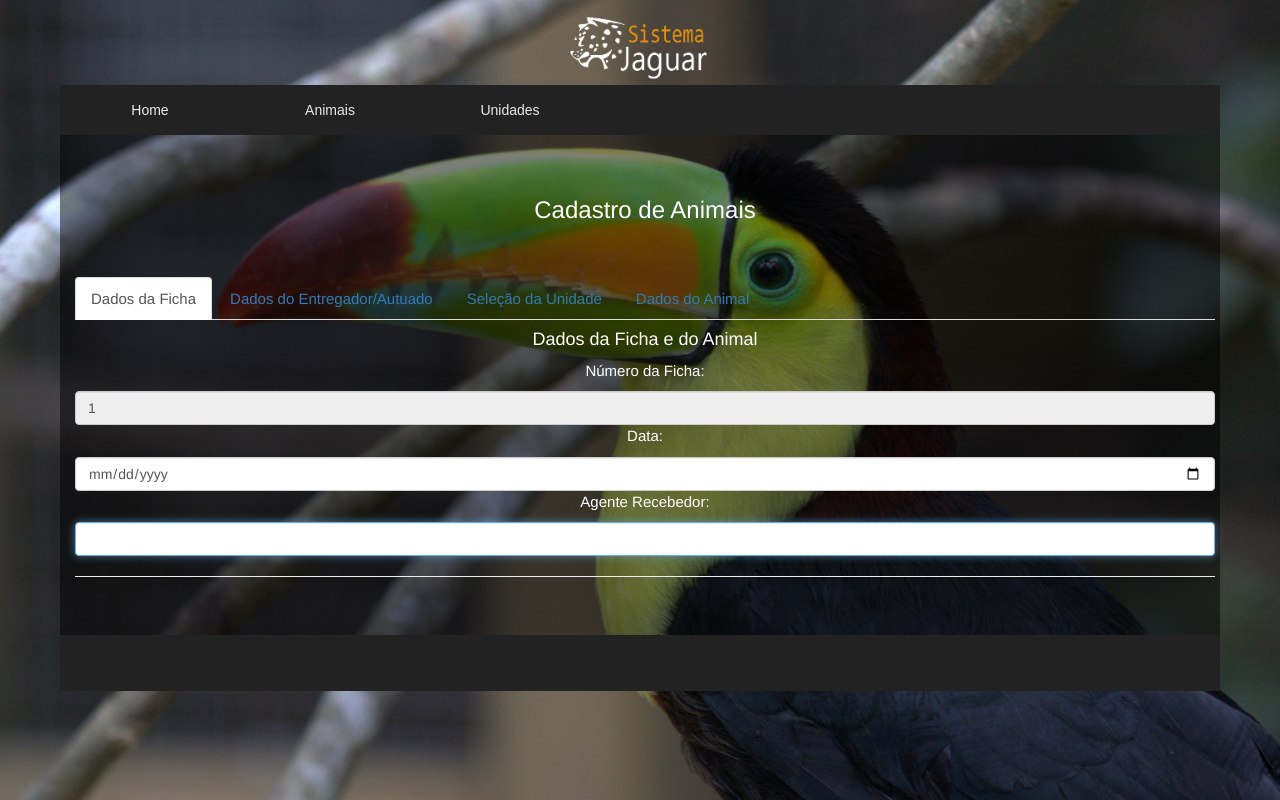
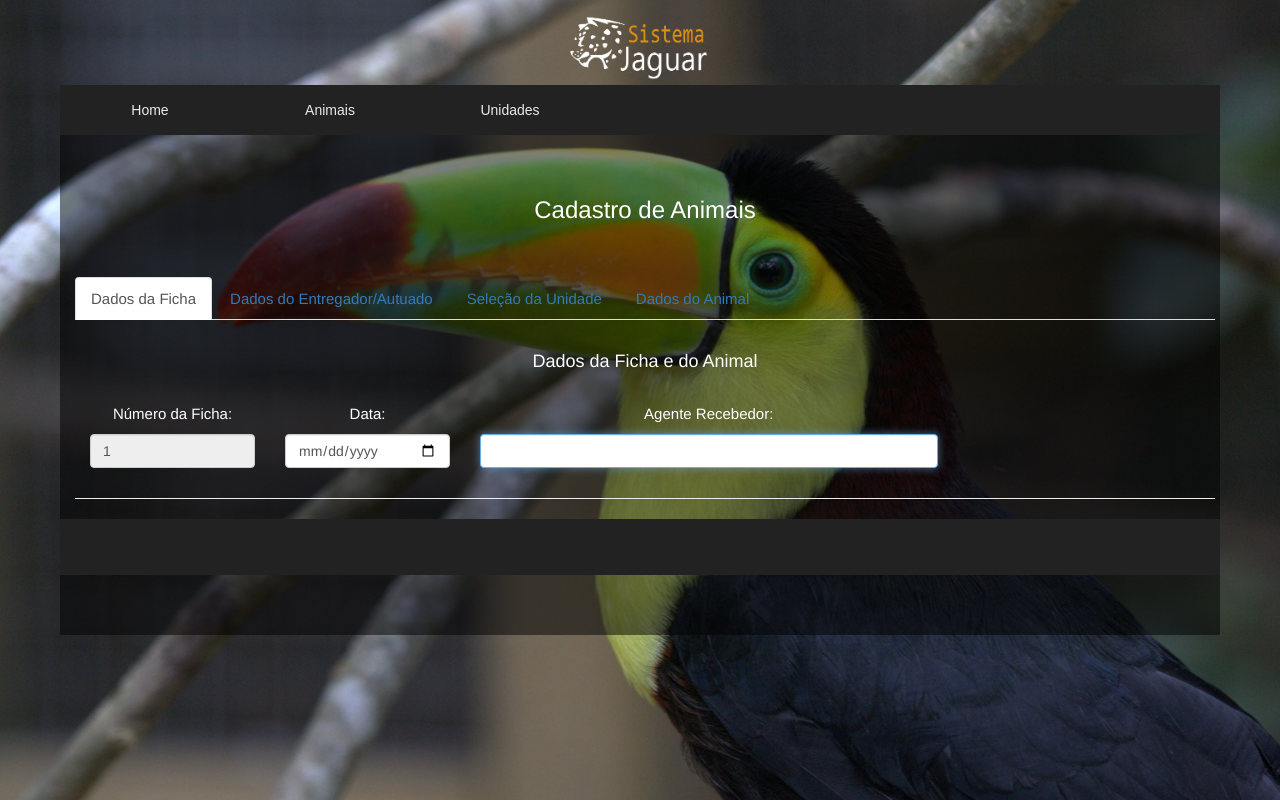
Before and after one commit to EddiePrince/SistemaJaguar, a PHP site: page /CadastroAnimalAgente.php in a window 1280 px wide. Run offline with PHP 8.4, Linux system fonts and the light colour scheme; the visitor is signed in with stand-in values (Sample User, id 1); data that the repository does not hold is empty; some libraries are stand-ins or nearby versions.

Commit message:
Cadatro Animal e Agent

```diff
--- a/CadastroAnimalAgente.php
+++ b/CadastroAnimalAgente.php
@@ -46,17 +46,30 @@
 							<!-- Dados da Ficha -->
 							<div role="tabpanel" class="tab-pane active" id="home">
 								<div class="form_div">
+									<br>
 									<h4>Dados  da Ficha e do Animal</h4>
+									<br>
+
+									<div class="container">
+										<div class="row">
+											<div class="col-md-2 mb-3">
 												<p>Número da Ficha:</p>
 												<!-- Erro de Validação W3C Identificado -->
 												<input class="form-control" type="number" disabled name="idAutomatico" value="<?php echo $idAutomatico ?>">
+											</div>
 
+											<div class="col-md-2 mb-3">
 												<p>Data:</p>
 												<!-- Erro de Validação W3C Identificado -->
 												<input class="form-control" type="date" name="dataRecebimento">
+											</div>
 
+											<div class="col-md-5 mb-3">
 												<p>Agente Recebedor:</p>
 												<p><input class="form-control" type="text" name="nomeAgente" autofocus></p>
+											</div>
+										</div>
+									</div>
 									<hr>
 								</div>
 							</div>
@@ -65,55 +78,53 @@
 
 							<div role="tabpanel" class="tab-pane" id="profile">
 								<div class="form_div">
+									<br>
 									<h4>Dados do Entregador</h4>
+									<br>
+
+									<div class="container">
+										<div class="row">
+											<div class="col-md-3 mb-3">
 												<p>Tipo de Recolhimento:</p>
 												<select class="form-control" name="tipoEntrega" size=1>
 													<option>Apreensão</option>
 													<option>Resgate/Recolhimento</option>
 													<option>Entrega Voluntária</option>
 												</select><br><br>
+											</div>
 
+											<div class="col-md-5 mb-3">
 												<p>Nome Entregador:</p>
 												<p><input class="form-control" type="text" name="nomeEntregador"></p>
+											</div>
+										</div>
+									</div>
 
+									<div class="container">
+										<div class="row">
+											<div class="col-md-3 mb-3">
 												<p>CPF/CNPJ:</p>
 												<p><input class="form-control" type="text" name="cpfEntregador"></p>
+											</div>
 
+											<div class="col-md-3 mb-3">
 												<p>Telefone:</p>
 												<p><input class="form-control" type="text" name="telefoneEntregador"></p>
+											</div>
+										</div>
+									</div>
 
+									<div class="container">
+										<div class="row">
+											<div class="col-md-2 mb-3">
 												<p>Unidade Federal:</p>
 												<select class="form-control" name="uf">
 												<option value="Estado Nao Selecionado">Selecione o Estado</option>
-									<option value="AC">Acre</option>
-									<option value="AL">Alagoas</option>
-									<option value="AM">Amazonas</option>
-									<option value="AP">Amapá</option>
-									<option value="BA">Bahia</option>
-									<option value="CE">Ceará</option>
-									<option value="DF">Distrito Federal</option>
-									<option value="ES">Espírito Santo</option>
-									<option value="GO">Goiás</option>
-									<option value="MA">Maranhão</option>
-									<option value="MT">Mato Grosso</option>
-									<option value="MS">Mato Grosso do Sul</option>
-									<option value="MG">Minas Gerais</option>
-									<option value="PA">Pará</option>
-									<option value="PB">Paraíba</option>
-									<option value="PR">Paraná</option>
-									<option value="PE">Pernambuco</option>
-									<option value="PI">Piauí</option>
-									<option value="RJ">Rio de Janeiro</option>
-									<option value="RN">Rio Grande do Norte</option>
-									<option value="RO">Rondônia</option>
-									<option value="RS">Rio Grande do Sul</option>
-									<option value="RR">Roraima</option>
-									<option value="SC">Santa Catarina</option>
-									<option value="SE">Sergipe</option>
-									<option value="SP">São Paulo</option>
 													<option value="TO">Tocantins</option>
 												</select>
+											</div>
 
+											<div class="col-md-2 mb-3">
 												<p>Municipio:</p>
 												<select class="form-control" name="municipio">
 													<option value="municipio Nao Selecionado">Selecione o Municipio</option>
@@ -163,19 +174,31 @@
 													<option value="Wanderlândia">Wanderlândia</option>
 													<option value="Xambioá">Xambioá</option>
 												</select><br>
+											</div>
+										</div>
+									</div>
 
+									<div class="container">
+										<div class="row">
+											<div class="col-md-2 mb-3">
 												<p>CEP:</p>
 												<p><input class="form-control" type="text" name="cep"></p>
-
+											</div>
+											<div class="col-md-2 mb-3">
 												<p>Bairro:</p>
 												<p><input class="form-control" type="text" name="bairro"></p>
-
+											</div>
+											<div class="col-md-2 mb-3">
 												<p>Lote:</p>
 												<p><input class="form-control" type="text" name="lote"></p>
-
+											</div>
+											<div class="col-md-2 mb-3">
 												<p>Complemento:</p>
 												<p><input class="form-control" type="text" name="complemento"></p>
-
+											</div>
+										</div>
+										<div class="row">
+											<div class="col-md-3 mb-3">
 												<p>Tipo de Documento:</p>
 												<select class="form-control" name="tipoDocumento" size=1>
 													<option  value="Numero do Documento Nao Selecionado">Selecione</option>
@@ -183,12 +206,23 @@
 													<option>Termo de Apreensão/Depósito</option>
 													<option>Boletim de Ocorrência</option>
 												</select><br><br>
+											</div>
+										</div>
+									</div>
 
+									<div class="container">
+										<div class="row">
+											<div class="col-md-4 mb-3">
 												<p>Número do Documento:</p>
 												<p><input class="form-control" type="text" name="nDocumento"></p>
+											</div>
 
+											<div class="col-md-2 mb-3">
 												<p>Upload do Documento:</p>
 												<input class="form-control" type="file" name="uploadDocumento"><br>
+											</div>
+										</div>
+									</div>
 								</div>
 								<hr>
 							</div>
@@ -197,7 +231,12 @@
 
 							<div role="tabpanel" class="tab-pane" id="messages">
 								<div class="form_div">
+									<br>
 										<h4> Dados da Unidade Acolhedora</h4>
+									<br>
+										<div class="container">
+											<div class="row">
+				          						<div class="col-md-4 mb-3">
 													<p>Selecione a Unidade:</p>
 													<select class="form-control" name="nomeUnidade" size=1>
 														<option value="Unidade Nao Selecionada">Selecione a Unidade</option>
@@ -206,6 +245,11 @@
 														<option>Inserir Cod.PHP</option>
 													</select><br><br>
 												</div>
+											</div>
+										</div>
+										<br>
+									</div>
+									<br>
 									<hr>
 								</div>
 
@@ -213,33 +257,59 @@
 
 								<div role="tabpanel" class="tab-pane" id="settings">
 									<div class="form_div">
+										<br>
 										<h4> Dados do Animal</h4>
+										<br>
+
+										<div class="container">
+											<div class="row">
+		          								<div class="col-md-4 mb-3">
 													<p>Local de última procedência:</p>
 													<p><input class="form-control" type="text" name="procedencia"></p>
-
+												</div>
+												<div class="col-md-4 mb-3">
 													<p>Dieta:</p>
 													<p><input class="form-control" type="text" name="dieta"></p>
+												</div>
+											</div>
 
+											<div class="row">
+												<div class="col-md-5 mb-3">
 													<p>Nome comum:</p>
 													<p><input class="form-control" type="text" name="nomeComum"></p>
-
+												</div>
+												<div class="col-md-5 mb-3">
 													<p>Nome científico:</p>
 													<p><input class="form-control" type="text" name="nomeCientifico"></p>
+												</div>
+											</div>
 
+											<div class="row">
+												<div class="col-md-3 mb-3">
 													<p>Família:</p>
 													<p><input class="form-control" type="text" name="familia"></p>
+												</div>
 
+												<div class="col-md-3 mb-3">
 													<p>Ordem:</p>
 													<p><input class="form-control" type="text" name="ordem"></p>
+												</div>
 
+												<div class="col-md-3 mb-3">
 													<p>Código de marcação:</p>
 													<p><input class="form-control" type="text" name="codMarcacao"></p>
+												</div>
 
+												<div class="col-md-5 mb-3">
 													<p>Tipo de marcação:</p>
 													<p><input class="form-control" type="text" name="tipoMarcacao"></p>
+												</div>
 
+												<div class="col-md-5 mb-3">
 													<p>Local da marcação:</p>
 													<p><input class="form-control" type="text" name="localMarcacao"></p>
+												</div>
+										</div>
 									</div>
 									<hr>
 									<input class="btn btn-default" name="submit" type="submit" value=" Salvar "><br>
```
Also changed, not shown: CadastroAnimal.php (+0 -26 lines). Lines whose indentation alone changed are shown as unchanged.
